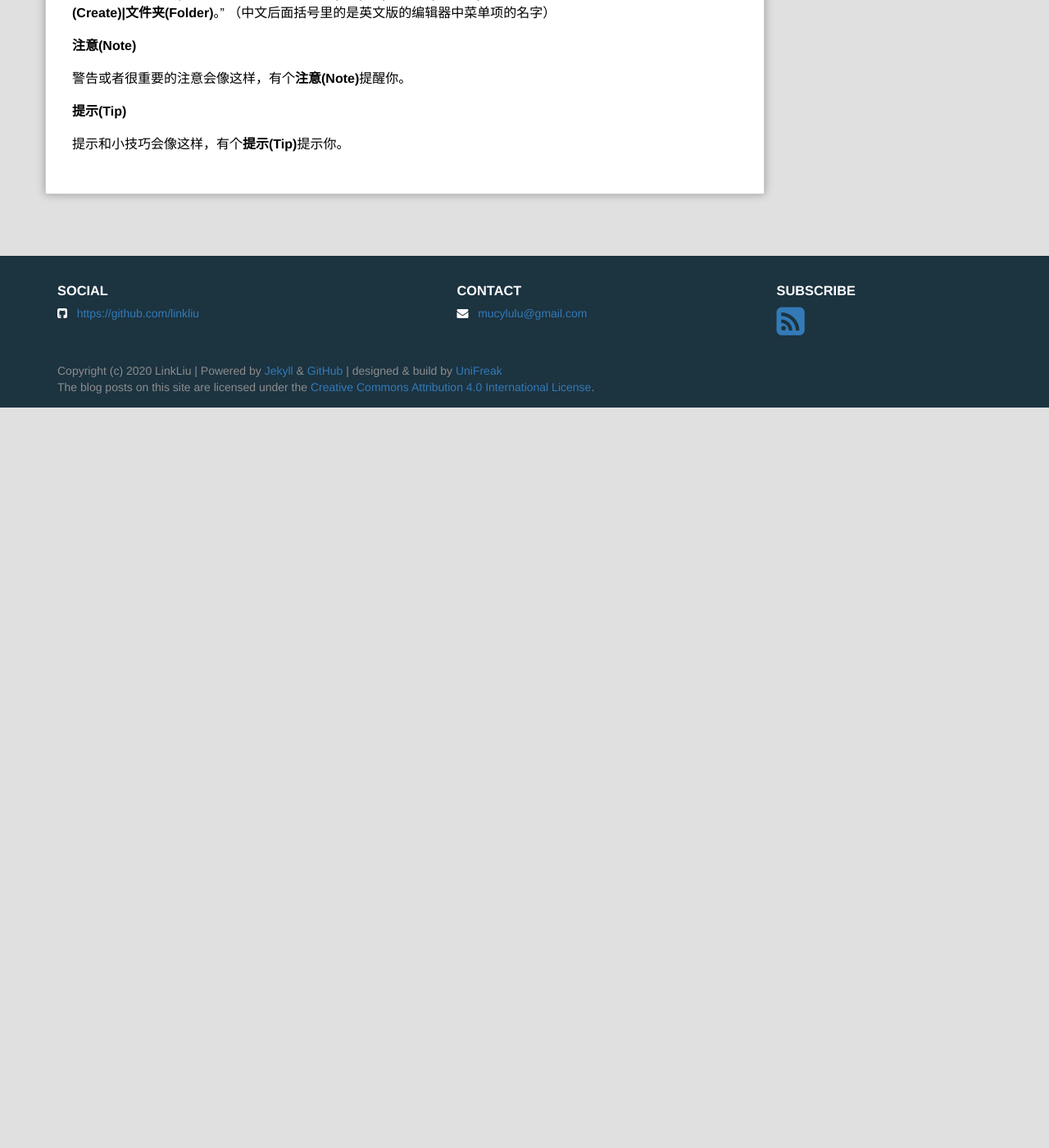
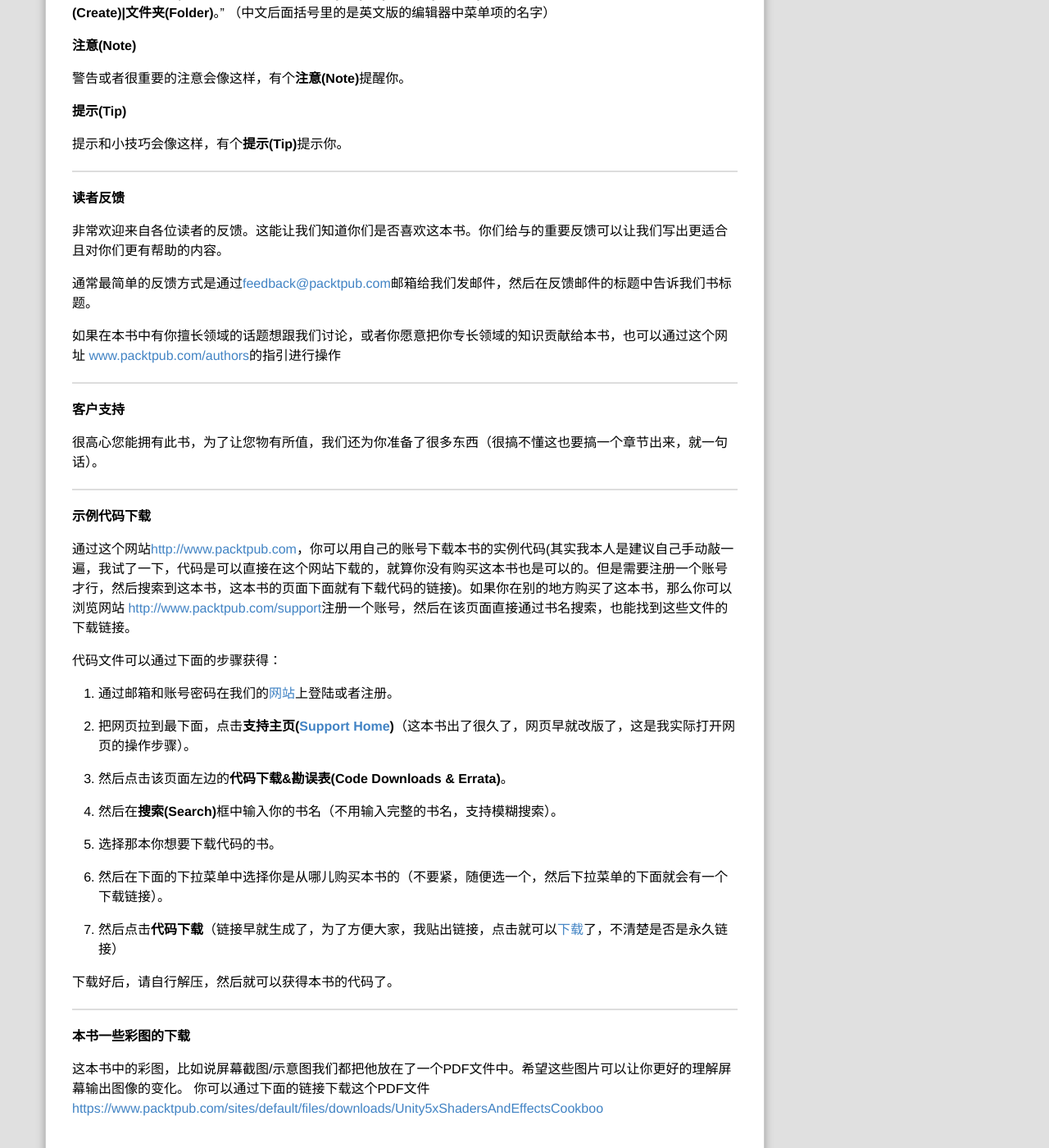
Before and after one commit to linkliu/tech-landscape, a Jekyll site: the page built from _posts/2020-08-04-Unity 5.x Shaders and Effects Cookbook中文版翻译（第二版）.md, in a window 1280 px wide and 1400 px high, scrolled down 16985 px. Shown: the whole window at 82% size. Built offline with Jekyll 4.4.1, drawn with Linux system fonts in a browser that asks for light colours; comment, search, counter and statistics services are not loaded; before the commit the page ends 17482 px from its top, so only the background shows below that.

Commit message:
示例代码，读者反馈等

```diff
--- a/_posts/2020-08-04-Unity 5.x Shaders and Effects Cookbook中文版翻译（第二版）.md
+++ b/_posts/2020-08-04-Unity 5.x Shaders and Effects Cookbook中文版翻译（第二版）.md
@@ -45,13 +45,13 @@ tags: [U3D, Shader,Cookbook,中文版]
 
 - [本书的一些文体说明](#Conventions)
 
-- 读者反馈
+- [读者反馈](#feedback)
 
-- 客户支持
+- [客户支持](#support)
 
-  - 示例代码下载
+  - [示例代码下载](#codedownload)
 
-  - 本书一些彩图的下载
+  - [本书一些彩图的下载](#downloadPDF)
 
   - 勘误表
 
@@ -799,3 +799,83 @@ void surf (Input IN, inout SurfaceOutput o)
 **提示(Tip)**
 
 提示和小技巧会像这样，有个**提示(Tip)**提示你。
+
+***
+
+<span id="feedback"></span>
+
+**读者反馈**
+
+非常欢迎来自各位读者的反馈。这能让我们知道你们是否喜欢这本书。你们给与的重要反馈可以让我们写出更适合且对你们更有帮助的内容。
+
+通常最简单的反馈方式是通过<feedback@packtpub.com>邮箱给我们发邮件，然后在反馈邮件的标题中告诉我们书标题。
+
+如果在本书中有你擅长领域的话题想跟我们讨论，或者你愿意把你专长领域的知识贡献给本书，也可以通过这个网址 [www.packtpub.com/authors](https://www.packtpub.com/authors)的指引进行操作
+
+
+
+***
+
+<span id="support"></span>
+
+**客户支持**
+
+很高心您能拥有此书，为了让您物有所值，我们还为你准备了很多东西（很搞不懂这也要搞一个章节出来，就一句话）。
+
+
+
+
+
+
+
+
+
+
+
+
+
+***
+
+<span id="codedownload">
+
+**示例代码下载**
+
+通过这个网站[http://www.packtpub.com](https://www.packtpub.com/)，你可以用自己的账号下载本书的实例代码(其实我本人是建议自己手动敲一遍，我试了一下，代码是可以直接在这个网站下载的，就算你没有购买这本书也是可以的。但是需要注册一个账号才行，然后搜索到这本书，这本书的页面下面就有下载代码的链接)。如果你在别的地方购买了这本书，那么你可以浏览网站[ http://www.packtpub.com/support](https://www.packtpub.com/support)注册一个账号，然后在该页面直接通过书名搜索，也能找到这些文件的下载链接。
+
+代码文件可以通过下面的步骤获得：
+
+1. 通过邮箱和账号密码在我们的[网站](https://www.packtpub.com/)上登陆或者注册。
+
+2. 把网页拉到最下面，点击**支持主页([Support Home](https://www.packtpub.com/support))**（这本书出了很久了，网页早就改版了，这是我实际打开网页的操作步骤）。
+
+3. 然后点击该页面左边的**代码下载&勘误表(Code Downloads & Errata)**。
+
+4. 然后在**搜索(Search)**框中输入你的书名（不用输入完整的书名，支持模糊搜索）。
+
+5. 选择那本你想要下载代码的书。
+
+6. 然后在下面的下拉菜单中选择你是从哪儿购买本书的（不要紧，随便选一个，然后下拉菜单的下面就会有一个下载链接）。
+
+7. 然后点击**代码下载**（链接早就生成了，为了方便大家，我贴出链接，点击就可以[下载](https://account.packtpub.com/getfile/9781785285240/code)了，不清楚是否是永久链接）
+
+下载好后，请自行解压，然后就可以获得本书的代码了。
+
+
+
+
+
+
+
+
+
+
+
+
+
+***
+
+<span id="downloadPDF">
+
+**本书一些彩图的下载**
+
+这本书中的彩图，比如说屏幕截图/示意图我们都把他放在了一个PDF文件中。希望这些图片可以让你更好的理解屏幕输出图像的变化。 你可以通过下面的链接下载这个PDF文件[https://www.packtpub.com/sites/default/files/downloads/Unity5xShadersAndEffectsCookboo](https://static.packt-cdn.com/downloads/Unity5xShadersAndEffectsCookbook_SecondEdition_Graphics.pdf)
```
Also changed, not shown: _cookbook_translate/2020-08-13-客户支持.md (added, +8 -0 lines), _cookbook_translate/2020-08-13-本书一些彩图的下载.md (added, +8 -0 lines), _cookbook_translate/2020-08-13-示例代码下载.md (added, +26 -0 lines), _cookbook_translate/2020-08-13-读者反馈.md (added, +12 -0 lines).
